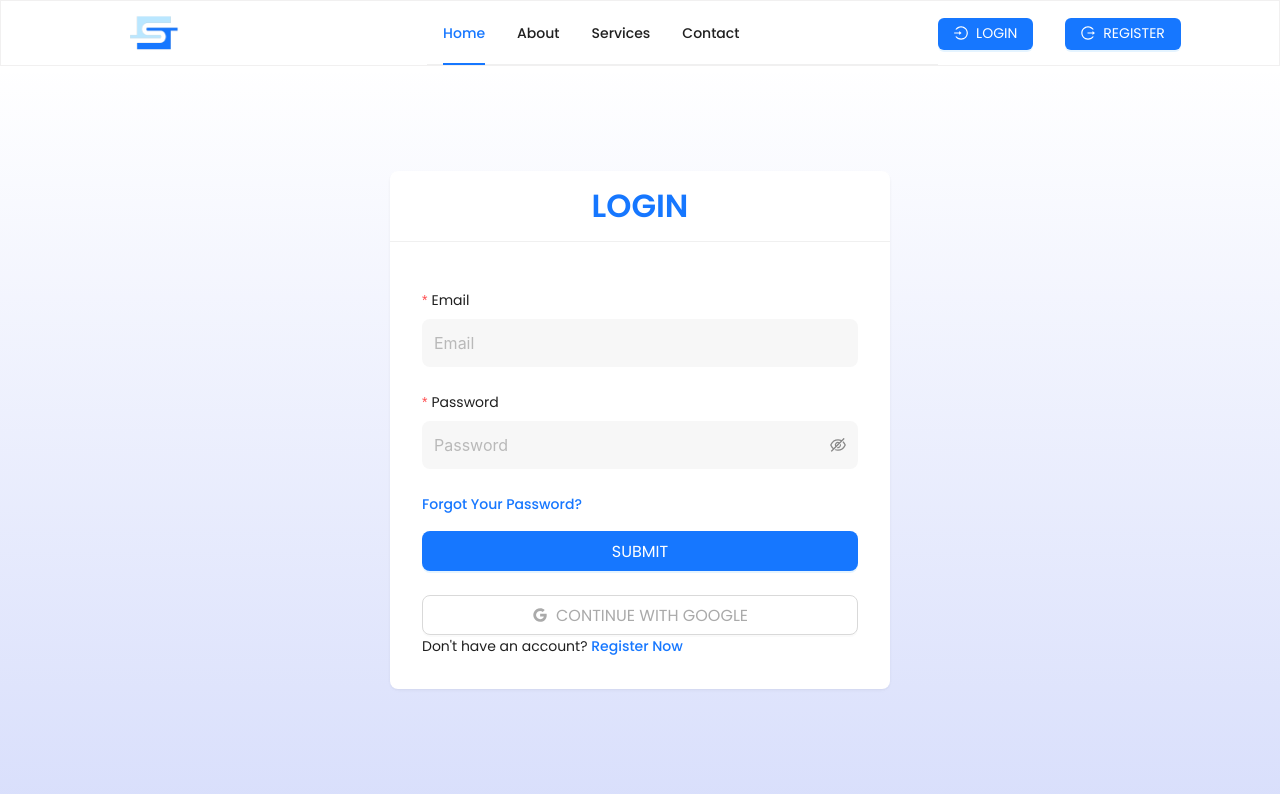
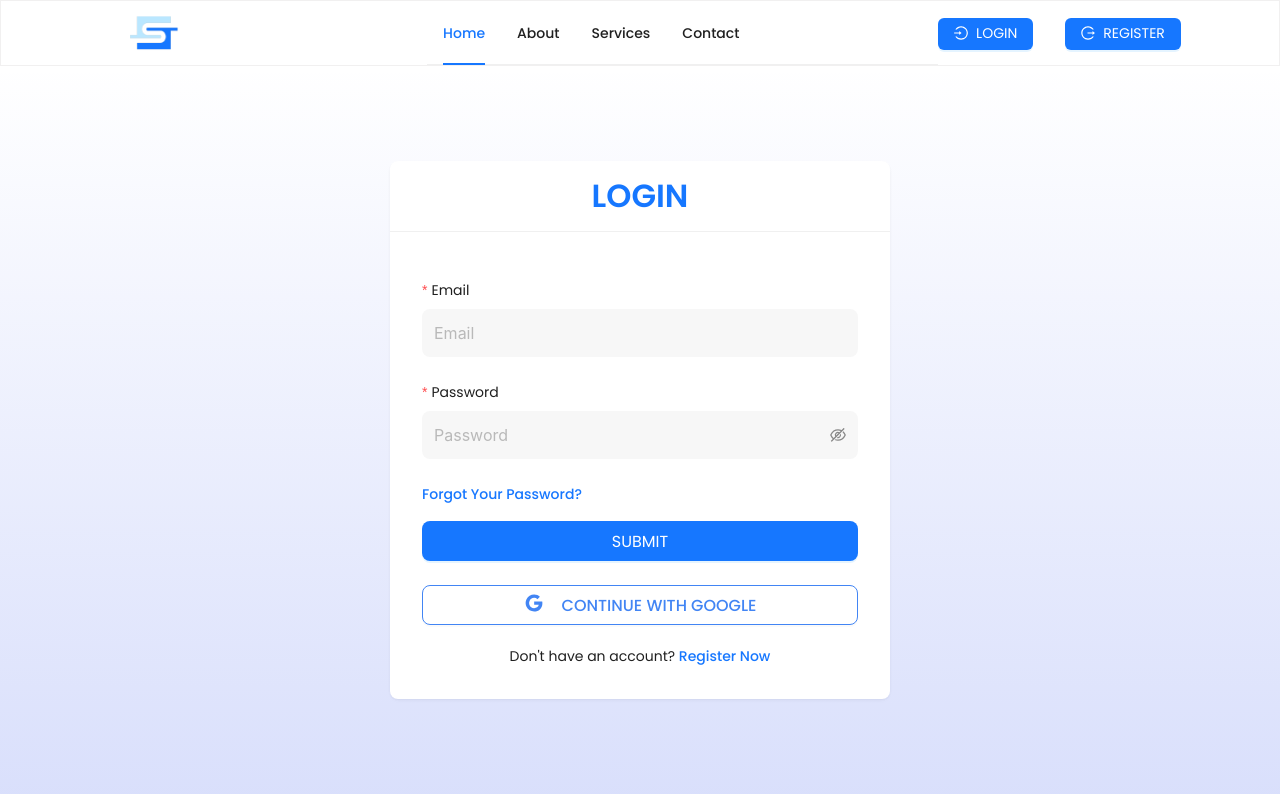
Before and after one commit to amiirhussain/fyp-v2, a React (Vite) app in the folder client/: page /login in a window 1280 px wide. Built offline with nearby package versions, Linux system fonts and the light colour scheme.

Commit message:
design improvement

```diff
--- a/client/src/auth/ForgotPassword.jsx
+++ b/client/src/auth/ForgotPassword.jsx
@@ -47,7 +47,7 @@ const ForgotPassword = () => {
     <>
       <Navbar />
       <div className="form--container">
-        <Card title="Forgot Password" bordered={false} style={{ width: 400 }}>
+        <Card title="Forgot Password" bordered={false} style={{ width: 500 }}>
           <Form
             layout="vertical"
             className="form"
@@ -74,9 +74,7 @@ const ForgotPassword = () => {
                 onChange={(e) => setEmail(e.target.value)}
               />
             </Form.Item>
-            {loading && (
-              <Spin tip="Loading" style={{ marginBottom: '10px' }}></Spin>
-            )}
+            {loading && <Spin style={{ marginBottom: '10px' }}></Spin>}
             {errMessage && (
               <Alert
                 message={errMessage}
--- a/client/src/auth/auth.css
+++ b/client/src/auth/auth.css
@@ -39,8 +39,21 @@
   background: transparent;
 }
 .form--container .btn-google {
-  color: #aaaaaa;
+  background: #fff;
+  color: #4285f4;
+  border: 1px solid #4285f4 !important;
+  display: flex;
+  align-items: center;
+  justify-content: center;
+  cursor: pointer;
+  font-weight: 500;
 }
-.form--container .btn-rest {
-  margin-top: 1rem;
+.form--container .btn-google-icon {
+  font-size: 20px;
+  margin-right: 10px;
 }
+
+.form--container .form-link {
+  text-align: center;
+  margin-top: 20px;
+}
```
